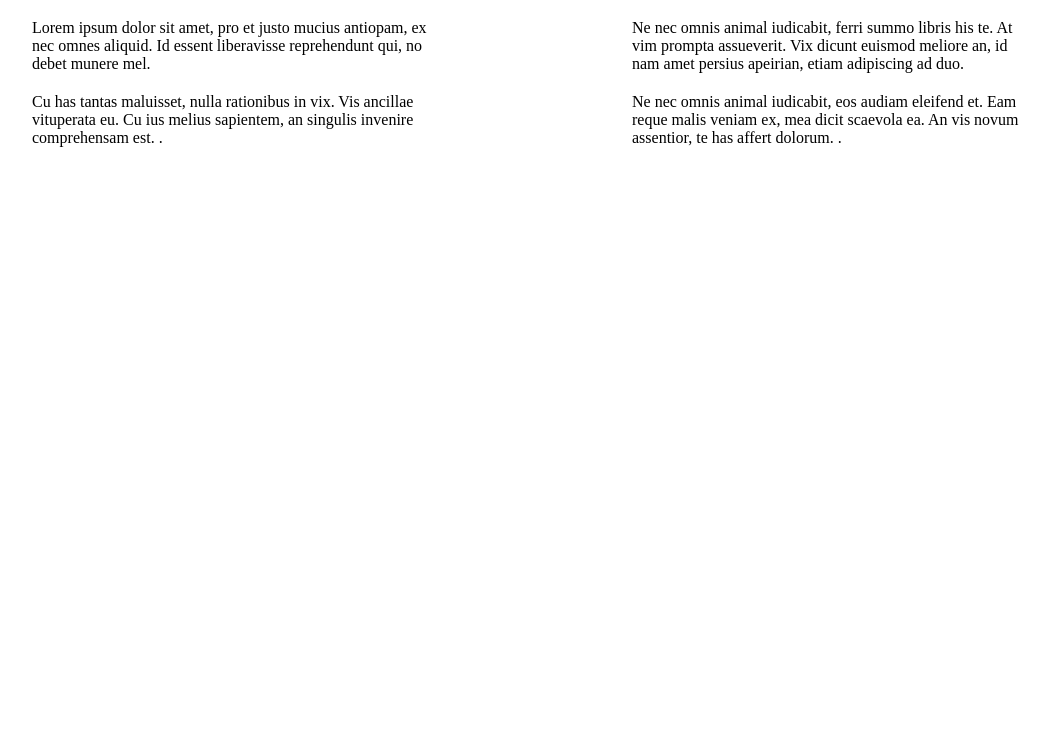
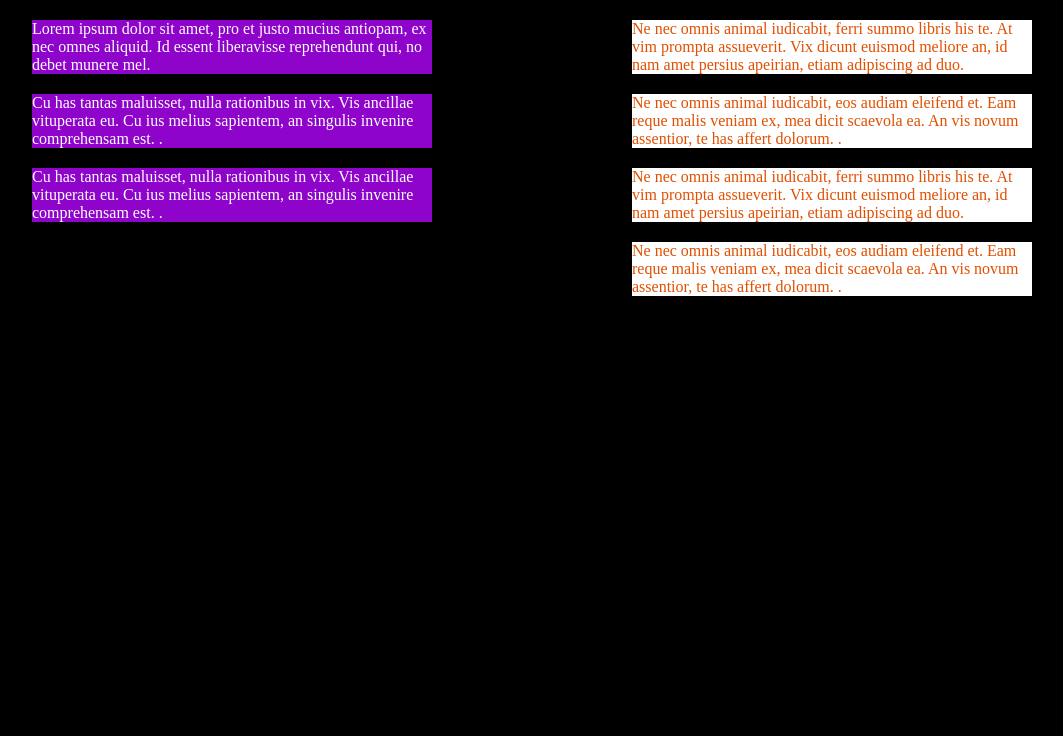
Before and after one commit to dacback/lost-for-now, a plain HTML site: page index.html in a window 1280 px wide. Shown: the part 64-800 px from the top of the page, without its empty margins (108-1171 px from the left). Drawn offline with Linux system fonts and the light colour scheme.

Commit message:
Sligh CSS color change. Changed body and content background colors. Added addiitonal content down to line 72

```diff
--- a/index.html
+++ b/index.html
@@ -3,10 +3,11 @@
 <head>
 	<title>GIT-ing Busy Learning GIT</title>
 	<style type="text/css">
-		body  {
-			width:100%
-			background:#000FFF;
-			color:#000;
+		body {
+			margin:0;
+			height:100%;
+			background:#000;
+			color:#FFF;
 		}
 
 		#content {
@@ -18,6 +19,7 @@
 		h1 {
 			margin:2% auto;
 			text-align:center;
+			color:#FFF;
 			line-height:.25em;
 			margin-bottom:50px;
 		}
@@ -27,6 +29,8 @@
 			left:20px;
 			display:inline-block;
 			width:400px;
+			background-color:#8e04ca;
+			color:#FFF;
 			margin-bottom:20px;
 			box-sizing:border-box;
 		}
@@ -36,12 +40,13 @@
 			width:400px;
 			margin-bottom:20px;
 			box-sizing:border-box;
+			background-color:#FFFFFF;
+			color:#e24f01;
 		}
 	</style>
 
 </head>
 <body>
-<div>
 	<H1>I GIT This!!.</span></h1>
 
 	<div id="content">
@@ -56,7 +61,15 @@
 
 		<div class="even">
 		Ne nec omnis animal iudicabit, eos audiam eleifend et. Eam reque malis veniam ex, mea dicit scaevola ea. An vis novum assentior, te has affert dolorum. .</div>
+
+		<div class="even">
+		Ne nec omnis animal iudicabit, ferri summo libris his te. At vim prompta assueverit. Vix dicunt euismod meliore an, id nam amet persius apeirian, etiam adipiscing ad duo. </div>
+
+		<div class="odd">
+		Cu has tantas maluisset, nulla rationibus in vix. Vis ancillae vituperata eu. Cu ius melius sapientem, an singulis invenire comprehensam est. .</div>
+
+		<div class="even">
+		Ne nec omnis animal iudicabit, eos audiam eleifend et. Eam reque malis veniam ex, mea dicit scaevola ea. An vis novum assentior, te has affert dolorum. .</div>
 	</div>
-</div>
 </body>
 </html>
```
